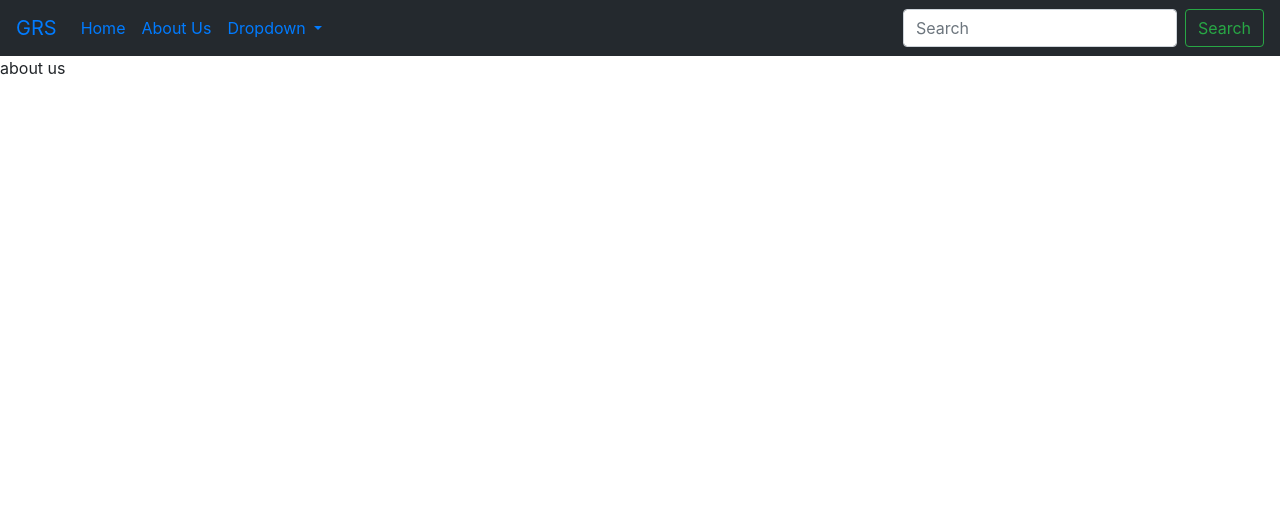
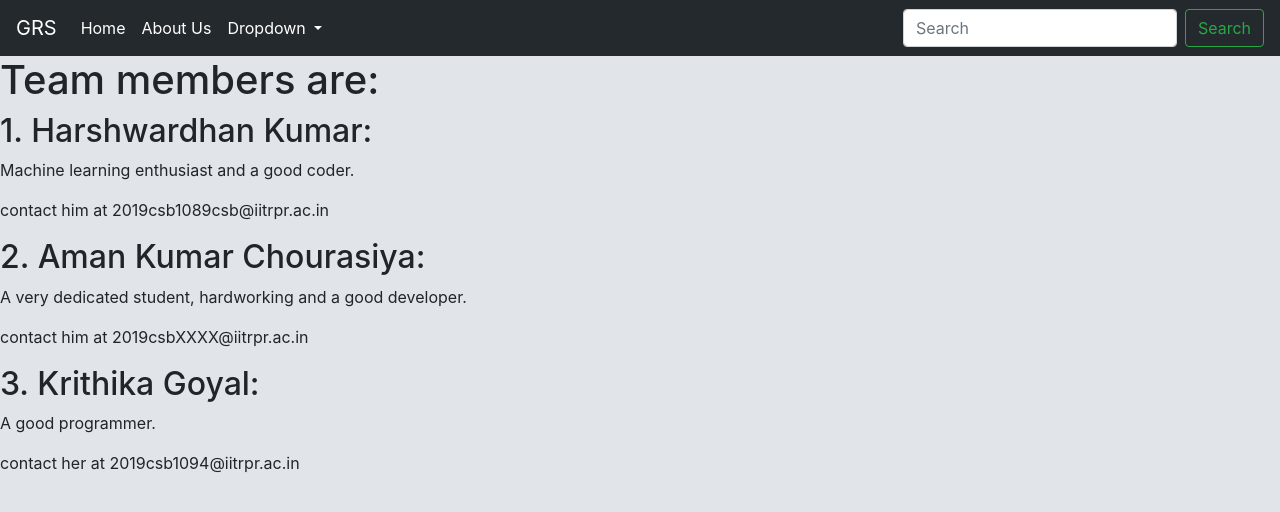
Before and after one commit to Harshiitrpr/GRS, a Django app: page /about/ in a window 1280 px wide. Shown: the top 512 px of the page. Run offline with Django 3.2, Linux system fonts and the light colour scheme.

Commit message:
added content in about page

```diff
--- a/mygrs/recommender/static/recommender/rest.css
+++ b/mygrs/recommender/static/recommender/rest.css
@@ -1,4 +1,11 @@
+body {
+    background-color: #e1e4e8;
+}
+
 nav.navbar {
     background-color: #24292e;
-    color: cornsilk !important;
 }
+
+a {
+    color: white;
+}
--- a/mygrs/recommender/templates/recommender/about.html
+++ b/mygrs/recommender/templates/recommender/about.html
@@ -10,6 +10,15 @@
 
 {% block content %}
 
-about us
+<h1>Team members are:</h1>
+<h2>1. Harshwardhan Kumar:</h2>
+    <p>Machine learning enthusiast and a good coder.</p>
+        <p>contact him at 2019csb1089csb@iitrpr.ac.in</p>
+    <h2>2. Aman Kumar Chourasiya:</h2>
+    <p>A very dedicated student, hardworking and a good developer.</p>
+    <p>contact him at 2019csbXXXX@iitrpr.ac.in</p>
+    <h2>3. Krithika Goyal:</h2>
+    <p>A good programmer.</p>
+    <p>contact her at 2019csb1094@iitrpr.ac.in</p>
 
 {% endblock content %}
```
